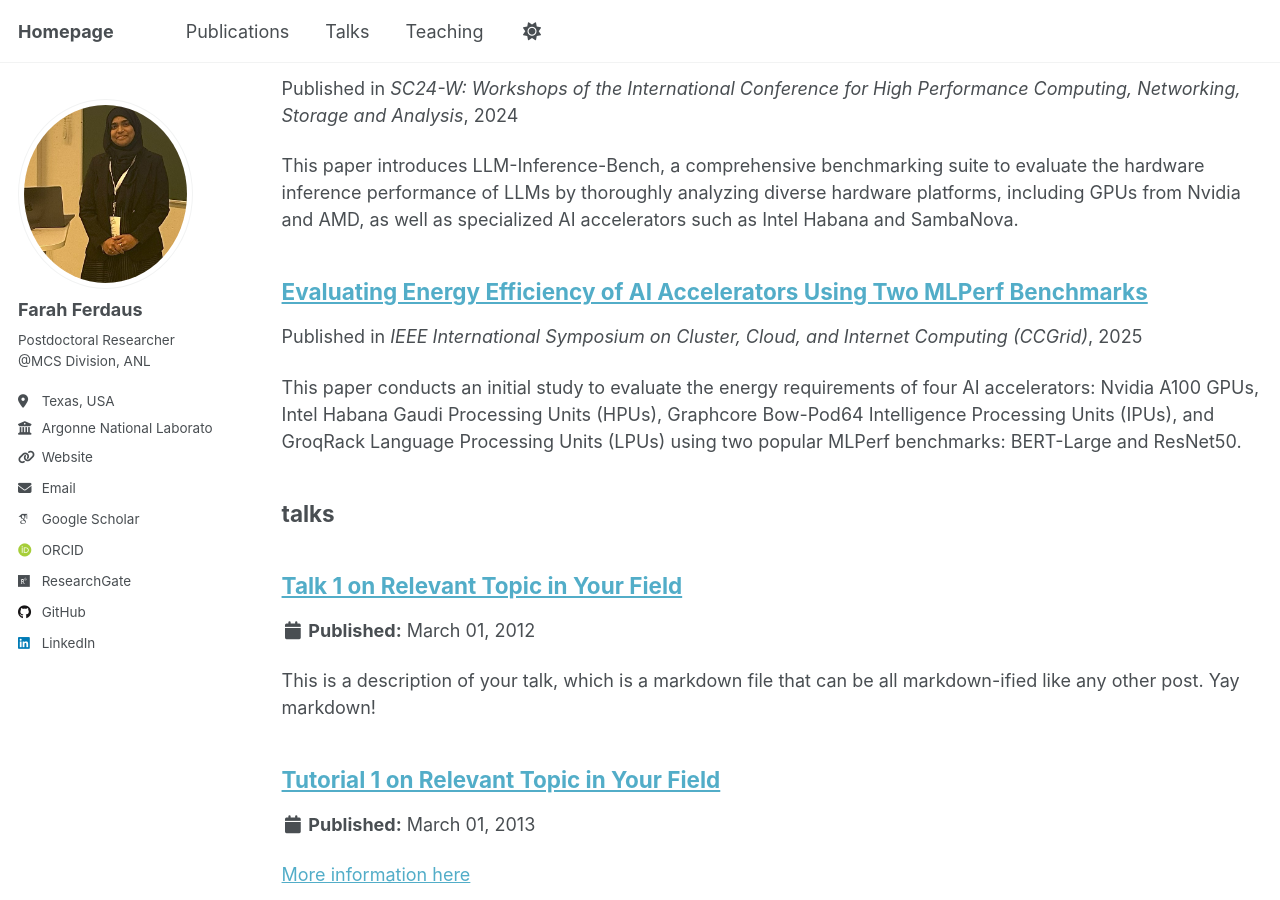
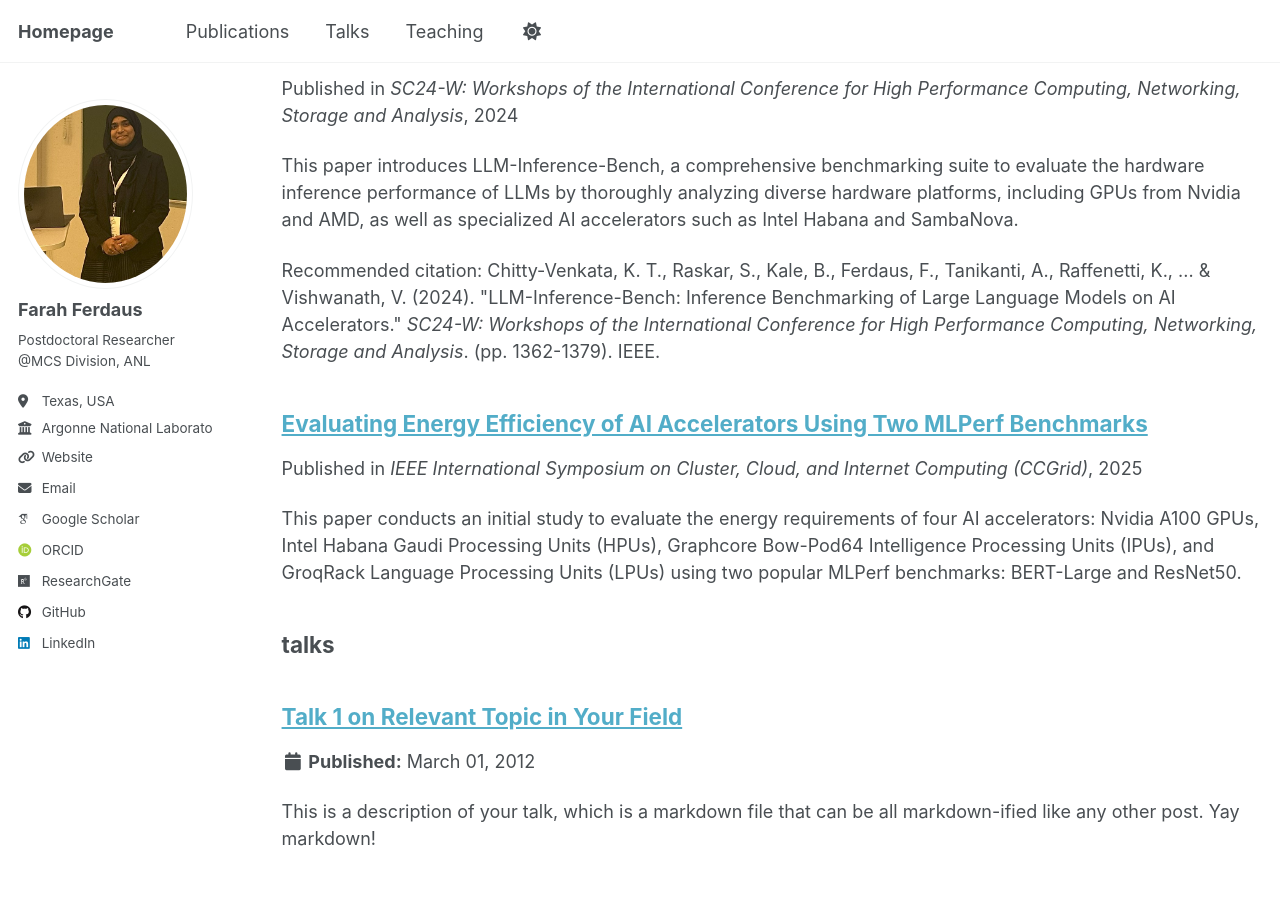
Before and after one commit to fferdaus/fferdaus.github.io, a Jekyll site: the page built from _pages/sitemap.md, in a window 1280 px wide and 900 px high, scrolled down 6126 px. Built offline with Jekyll 4.4.1, drawn with Linux system fonts in a browser that asks for light colours; some web fonts are replaced; part of the change alters nothing that is shown.

Commit message:
Update 2024-11-18-llm.md

```diff
--- a/_publications/2024-11-18-llm.md
+++ b/_publications/2024-11-18-llm.md
@@ -6,11 +6,14 @@ permalink: /publication/2024-11-18-llm.md
 excerpt: 'This paper introduces LLM-Inference-Bench, a comprehensive benchmarking suite to evaluate the hardware inference performance of LLMs by thoroughly analyzing diverse hardware platforms, including GPUs from Nvidia and AMD, as well as specialized AI accelerators such as Intel Habana and SambaNova.'
 date: 2024-11-18
 venue: 'SC24-W: Workshops of the International Conference for High Performance Computing, Networking, Storage and Analysis'
+# slidesurl: 'http://academicpages.github.io/files/slides1.pdf'
+# paperurl: 'http://academicpages.github.io/files/paper1.pdf'
+# bibtexurl: 'http://academicpages.github.io/files/bibtex1.bib'
+# citation: 'Your Name, You. (2009). &quot;Paper Title Number 1.&quot; <i>Journal 1</i>. 1(1).'
+citation: 'Chitty-Venkata, K. T., Raskar, S., Kale, B., Ferdaus, F., Tanikanti, A., Raffenetti, K., ... & Vishwanath, V. (2024). &quot;LLM-Inference-Bench: Inference Benchmarking of Large Language Models on AI Accelerators.&quot; <i> SC24-W: Workshops of the International Conference for High Performance Computing, Networking, Storage and Analysis</i>. (pp. 1362-1379). IEEE.'
 ---
 
-<!--slidesurl: 'http://academicpages.github.io/files/slides1.pdf'
-paperurl: 'http://academicpages.github.io/files/paper1.pdf'
-bibtexurl: 'http://academicpages.github.io/files/bibtex1.bib'
-citation: 'Your Name, You. (2009). &quot;Paper Title Number 1.&quot; <i>Journal 1</i>. 1(1).'
----
-The contents above will be part of a list of publications, if the user clicks the link for the publication than the contents of section will be rendered as a full page, allowing you to provide more information about the paper for the reader. When publications are displayed as a single page, the contents of the above "citation" field will automatically be included below this section in a smaller font.-->
+
+Large Language Models (LLMs) have propelled groundbreaking advancements across several domains and are commonly used for text generation applications. However, the computational demands of these complex models pose significant challenges, requiring efficient hardware acceleration. Benchmarking the performance of LLMs across diverse hardware platforms is crucial to understanding their scalability and throughput characteristics. We introduce LLM-Inference-Bench, a comprehensive benchmarking suite to evaluate the hardware inference performance of LLMs. We thoroughly analyze diverse hardware platforms, including GPUs from Nvidia and AMD and specialized AI accelerators, Intel Habana and SambaNova. Our evaluation includes several LLM inference frameworks and models from LLaMA, Mistral, and Qwen families with 7B and 70B parameters. Our benchmarking results reveal the strengths and limitations of various models, hardware platforms, and inference frameworks. We provide an interactive dashboard to help identify configurations for optimal performance for a given hardware platform.
+
+<!--The contents above will be part of a list of publications, if the user clicks the link for the publication than the contents of section will be rendered as a full page, allowing you to provide more information about the paper for the reader. When publications are displayed as a single page, the contents of the above "citation" field will automatically be included below this section in a smaller font.-->
```
